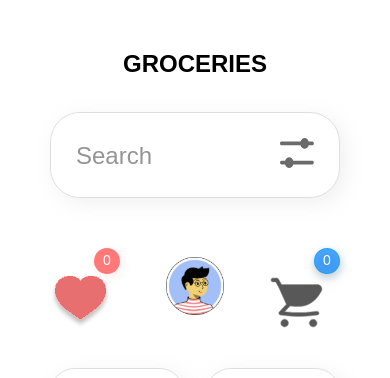
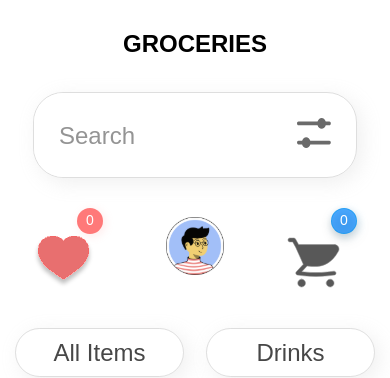
Before and after one commit to 15akash/grocery-store, a React (Create React App) app: page / in a window 390 px wide. Shown: the top 378 px of the page. Built offline with nearby package versions, Linux system fonts and the light colour scheme; no server answers.

Commit message:
fixing main screen

```diff
--- a/src/App.scss
+++ b/src/App.scss
@@ -23,5 +23,16 @@
     .main-content {
         width: 100% !important;
     }
+}
 
+@media only screen and (max-width: 550px) {
+    .App{
+        padding: 30px 15px !important;
+
+        .header {
+            width: 90%;
+            margin: auto;
+            gap: 30px !important;
+        }
+    }
 }
```
